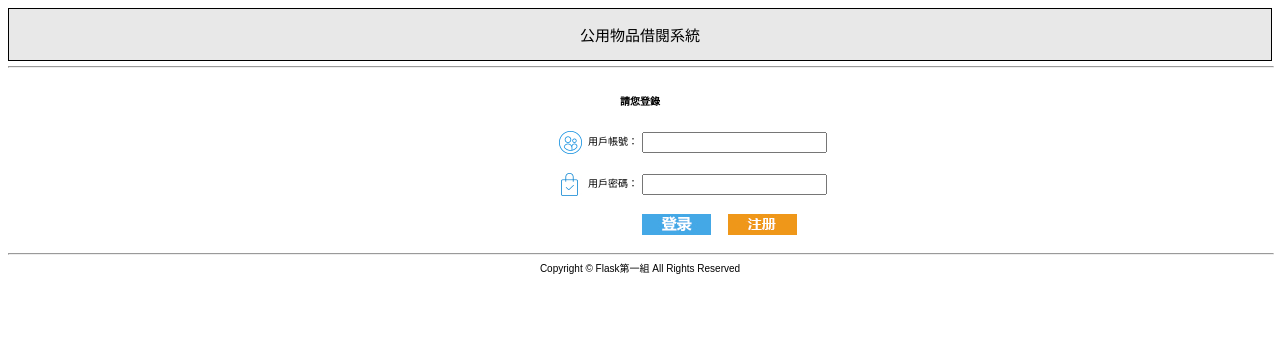
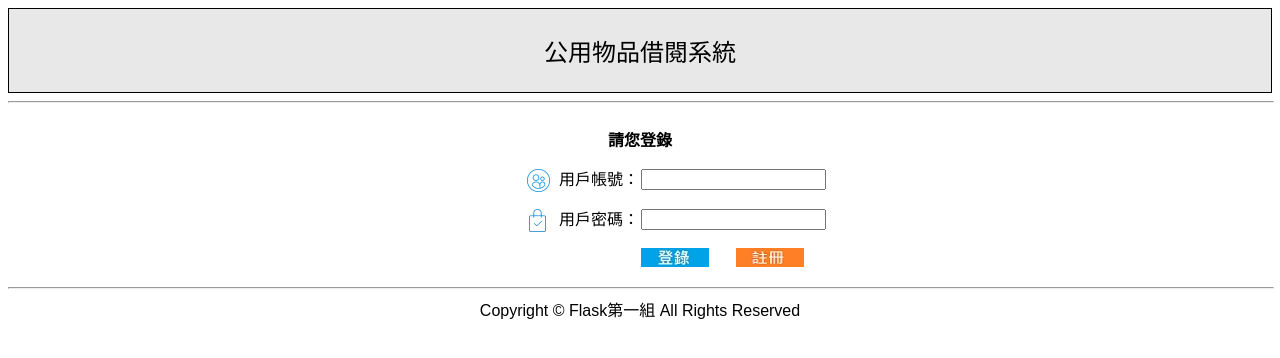
Before and after one commit to erik1110/booking_system, a Flask app: page / in a window 1280 px wide. Shown: the top 358 px of the page. Run offline with Flask 2, Linux system fonts and the light colour scheme.

Commit message:
[config] 微調登錄頁面樣式

```diff
--- a/app/templates/login.html
+++ b/app/templates/login.html
@@ -1,6 +1,11 @@
 {% extends "base1.html" %}
 {% block title %}用戶登錄{% endblock %}
 {% block body %}
+
+<style type="text/css">
+	body {font-size: 16px;}
+	table {border-collapse: collapse;}
+</style>
 
 <!-- 顯示錯誤訊息 -->
 <ul>
```
Also changed, not shown: app/static/images/login_button.jpg, app/static/images/reg_button.jpg.
